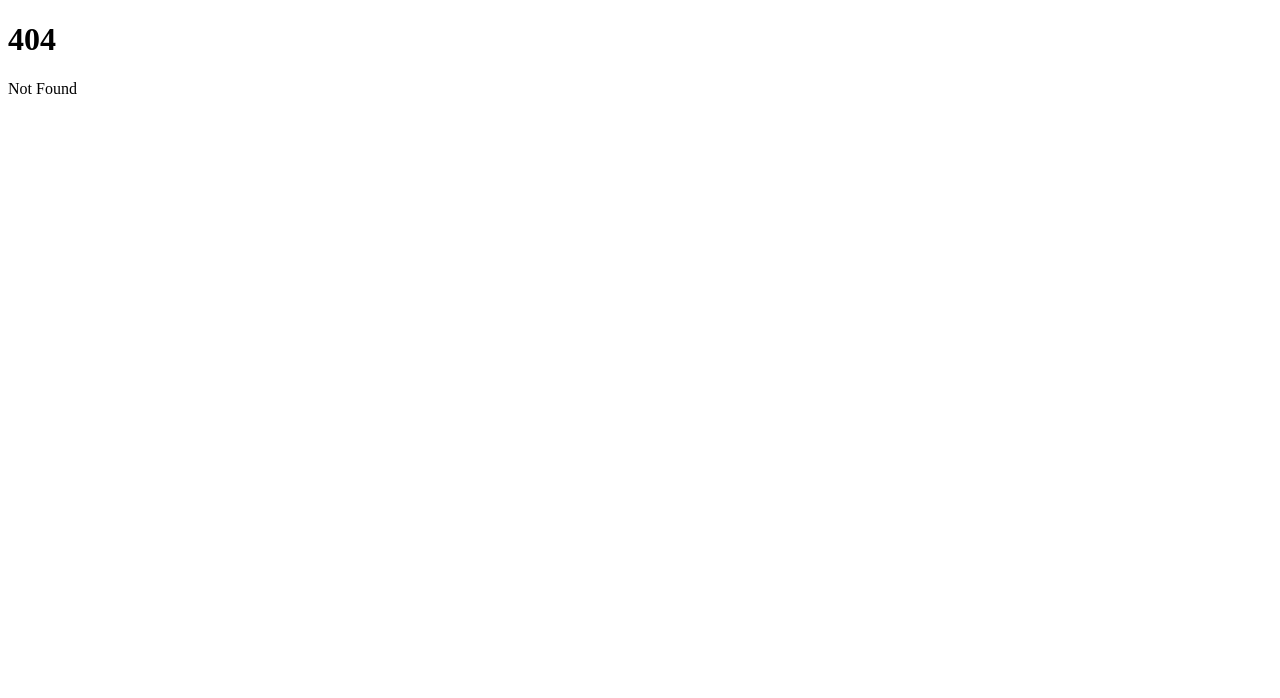
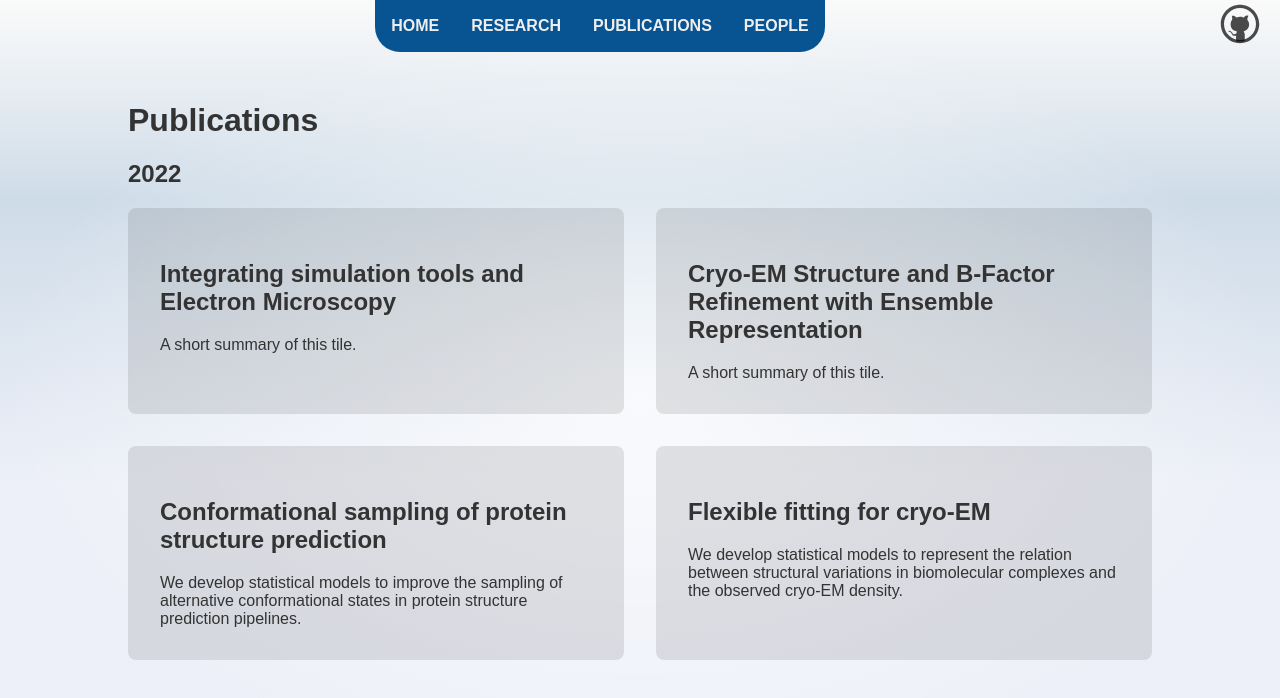
Before and after one commit to tc427/tc427.github.io, a SvelteKit app: page /publications in a window 1280 px wide. Before the commit this address had no page. Shown: the top 698 px of the page. Built offline with nearby package versions, Linux system fonts and the light colour scheme.

Commit message:
Update pages

```diff
--- /dev/null
+++ b/src/routes/+layout.js
@@ -0,0 +1 @@
+export const prerender = true;
--- /dev/null
+++ b/src/routes/+layout.svelte
@@ -0,0 +1,11 @@
+<script>
+	import Header from './Header.svelte';
+	import './style.css';
+</script>
+
+
+<div class="app">
+	<Header />
+
+	<slot />
+</div>
--- /dev/null
+++ b/src/routes/Header.svelte
@@ -0,0 +1,21 @@
+<script>
+	import github from '$lib/images/github.svg';
+</script>
+
+
+<header>
+	<div>
+	<!-- dummy -->
+	</div>
+	<nav>
+		<a href="./">Home</a>
+		<a href="./research">Research</a>
+		<a href="./publications">Publications</a>
+		<a href="./CV">People</a>
+		<br>
+	</nav>
+
+	<a href="https://github.com/tc427">
+	<img src={github} alt="GitHub" />
+	</a>
+</header>
--- /dev/null
+++ b/src/routes/Tile.svelte
@@ -0,0 +1,33 @@
+<script>
+	import github from '$lib/images/github.svg';
+
+	export let title = "Title";
+	export let summary = "A short summary of this tile.";
+	export let link = "";
+</script>
+
+<section class="tile">
+	<header>
+		<h1>
+			{title}
+		</h1>
+	</header>
+
+	{summary}
+
+	<footer>
+		{#if link != ""}
+		<a href={link}>
+			<img src={github} alt="GitHub" height="20vh" />
+		</a>
+		{/if}
+	</footer>
+</section>
+
+<style>
+.tile {
+	background-color: rgba(0, 0, 0, 0.1);
+	padding: 32px;
+	border-radius: 8px;
+}
+</style>
--- /dev/null
+++ b/src/routes/publications/+page.svelte
@@ -0,0 +1,37 @@
+<script>
+	import Publication from './Publication.svelte';
+</script>
+
+<main>
+<h1>Publications</h1>
+
+<h2>2022</h2>
+
+<div class="projects">
+	<Publication
+		title="Integrating simulation tools and Electron Microscopy"
+		authors="Beton, Joseph; Cragnolini, Tristan; Kaleel, Manaz; Mulvaney, Thomas; Sweeney, Aaron; Topf, Maya;"
+	/>
+	<Publication
+		title="Cryo-EM Structure and B-Factor Refinement with Ensemble Representation"
+		authors="Cragnolini, T.; Beton, J.; Topf, M."
+	/>
+	<Publication
+		title="Conformational sampling of protein structure prediction"
+		summary="We develop statistical models to improve the sampling of alternative conformational states in protein structure prediction pipelines."
+	/>
+	<Publication
+		title="Flexible fitting for cryo-EM"
+		summary="We develop statistical models to represent the relation between structural variations in biomolecular complexes and the observed cryo-EM density."
+	/>
+</div>
+
+</main>
+
+<style>
+.projects {
+	display: grid;
+	grid-template-columns: repeat(auto-fill, minmax(400px, 1fr));
+	gap: 32px;
+}
+</style>
--- /dev/null
+++ b/src/routes/publications/Publication.svelte
@@ -0,0 +1,33 @@
+<script>
+	import github from '$lib/images/github.svg';
+
+	export let title = "Title";
+	export let summary = "A short summary of this tile.";
+	export let link = "";
+</script>
+
+<section class="tile">
+	<header>
+		<h1>
+			{title}
+		</h1>
+	</header>
+
+	{summary}
+
+	<footer>
+		{#if link != ""}
+		<a href={link}>
+			<img src={github} alt="GitHub" height="20vh" />
+		</a>
+		{/if}
+	</footer>
+</section>
+
+<style>
+.tile {
+	background-color: rgba(0, 0, 0, 0.1);
+	padding: 32px;
+	border-radius: 8px;
+}
+</style>
--- /dev/null
+++ b/src/routes/research/+page.svelte
@@ -0,0 +1,35 @@
+<script>
+	import Tile from '../Tile.svelte';
+</script>
+
+<main>
+<h1>My research</h1>
+
+<div class="projects">
+	<Tile
+		title="Contact prediction with deep learning in flexible proteins"
+		summary="We build models to predict contact between distant sites in proteins."
+	/>
+	<Tile
+		title="Hierarchical coarse-grain modelling"
+		summary="we investigate how coarse-grain mappings at different resolutions relate to one another and run simulations on biomolecular systems using those simplified models."
+	/>
+	<Tile
+		title="Conformational sampling of protein structure prediction"
+		summary="We develop statistical models to improve the sampling of alternative conformational states in protein structure prediction pipelines."
+	/>
+	<Tile
+		title="Flexible fitting for cryo-EM"
+		summary="We develop statistical models to represent the relation between structural variations in biomolecular complexes and the observed cryo-EM density."
+	/>
+</div>
+
+</main>
+
+<style>
+.projects {
+	display: grid;
+	grid-template-columns: repeat(auto-fill, minmax(400px, 1fr));
+	gap: 32px;
+}
+</style>
--- /dev/null
+++ b/src/routes/style.css
@@ -0,0 +1,68 @@
+:root {
+	--font-body: Arial, -apple-system, BlinkMacSystemFont, 'Segoe UI', Roboto, Oxygen, Ubuntu,
+		Cantarell, 'Open Sans', 'Helvetica Neue', sans-serif;
+	--font-mono: 'Fira Mono', monospace;
+	--color-text: #333;
+	--color-theme-1: #4075a6;
+	--color-theme-2: #ff3e00;
+	--color-bg-o: #eee;
+	--color-bg: #fafafa;
+	--color-bg-0-old: rgb(202, 216, 228);
+	--color-bg-1: hsl(209, 36%, 86%);
+	--color-bg-2: hsl(224, 44%, 95%);
+	--color-bg-bar: #085391;
+	--color-text-bar: #eee;
+	font-family: var(--font-body);
+	color: var(--color-text);
+}
+body {
+	min-height: 100vh;
+	margin: 0;
+	background-color: var(--color-bg);
+	background-image: radial-gradient(
+			50% 50% at 50% 50%,
+			rgba(255, 255, 255, 0.75) 0%,
+			rgba(255, 255, 255, 0) 100%
+		),
+		linear-gradient(180deg, var(--color-bg) 0%, var(--color-bg-1) 25%, var(--color-bg-2) 60%);
+}
+a {
+	transition: color 0.2s linear;
+	text-decoration: none;
+}
+main {
+	width: 80%;
+	margin: 50px auto;
+}
+main a {
+	color: var(--color-theme-1);
+}
+main a:hover {
+	color: var(--color-theme-2);
+}
+header {
+	display: flex;
+	justify-content: space-between;
+}
+header nav {
+	display: flex;
+	color: var(--color-text-bar);
+	background-color: var(--color-bg-bar);
+	align-items: center;
+	border-radius: 0 0 25px 25px;
+	transition: color 0.2s linear;
+	text-decoration: none;
+}
+header img,header svg {
+	height: 3em;
+}
+header a {
+	text-transform: uppercase;
+	font-weight: 700;
+	color: var(--color-text-bar);
+	margin: 0 0.5rem;
+	padding: 0 0.5rem;
+}
+header a:hover {
+	color: var(--color-theme-1);
+}
```
Also changed, not shown: src/routes/CV/+page.svelte (added, +17 -0 lines), src/lib/images/github.svg (added).
